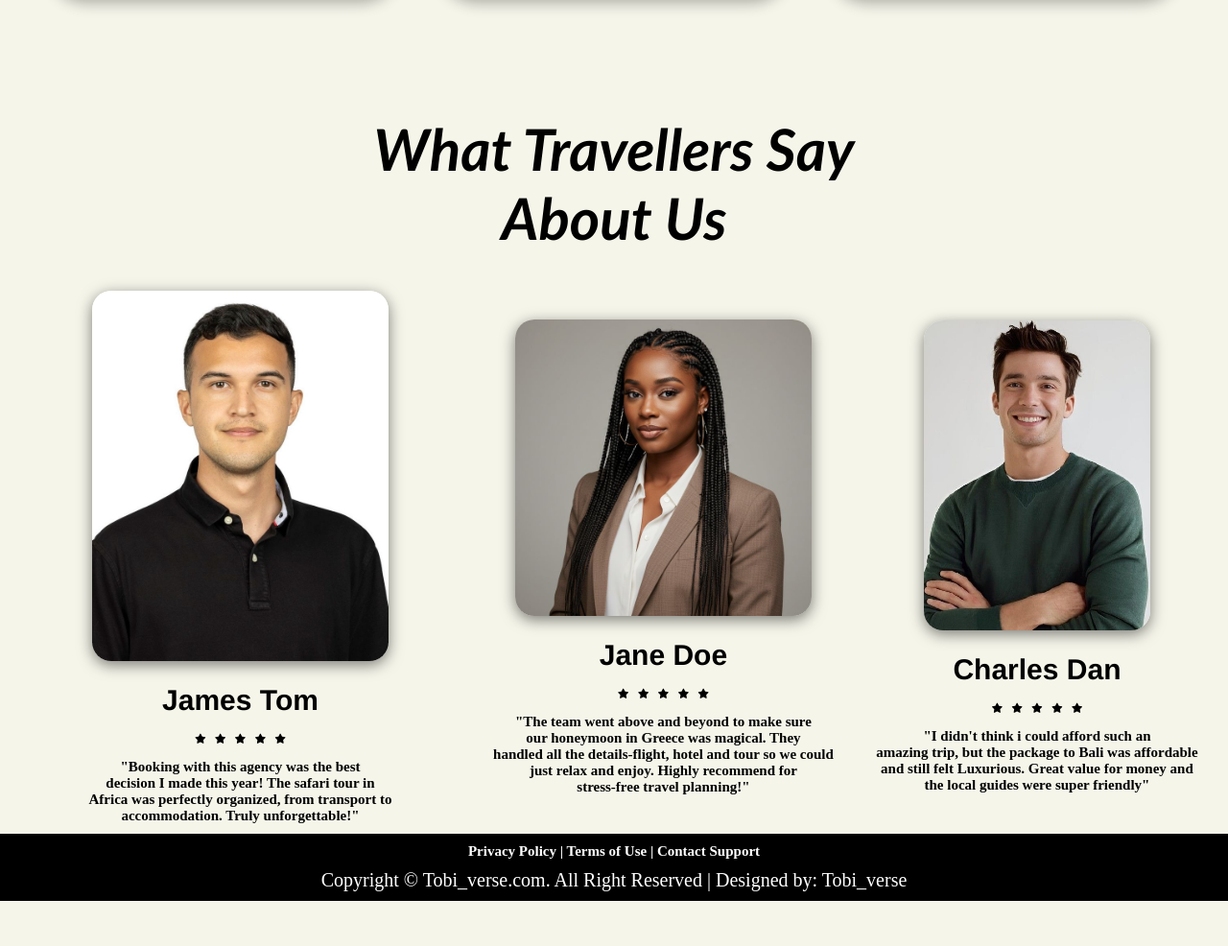
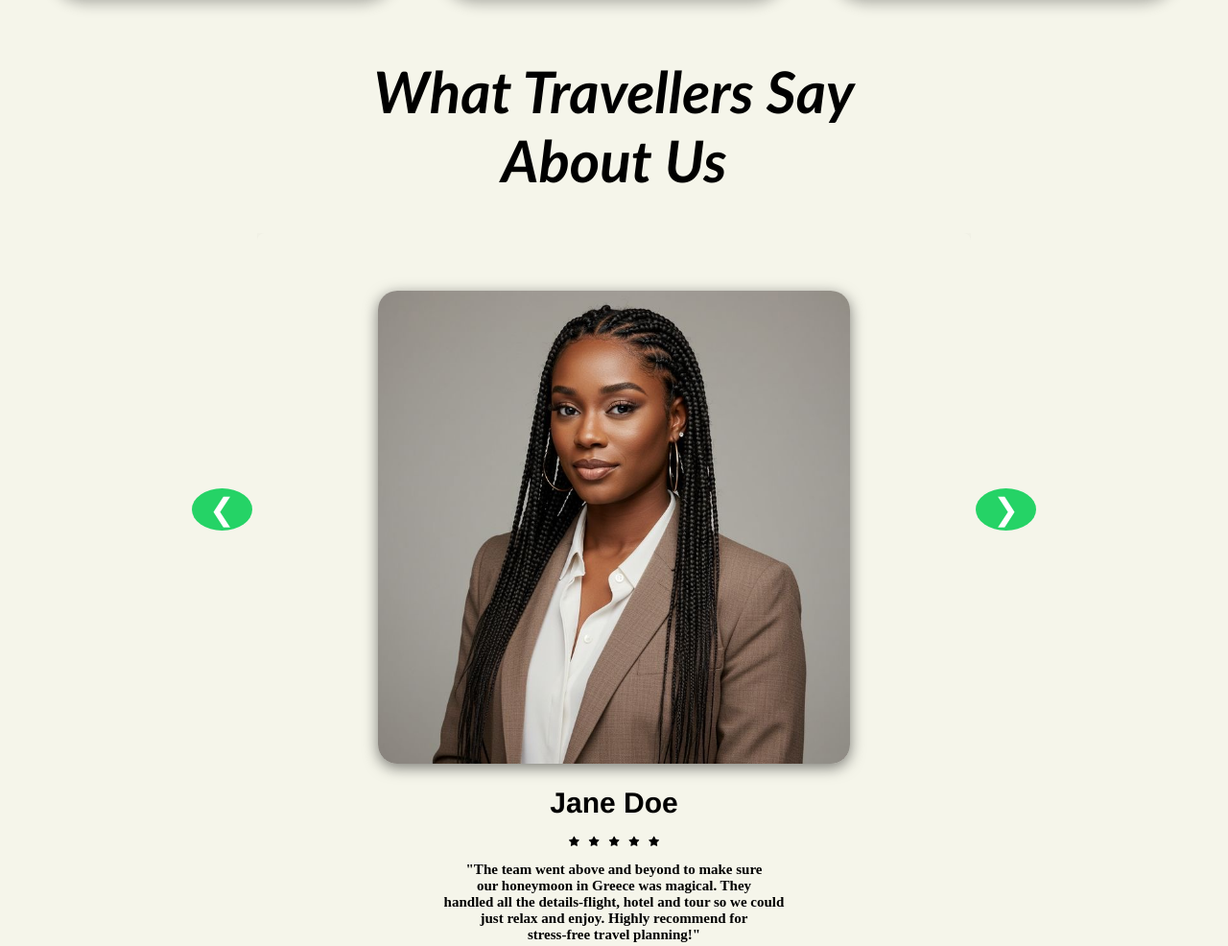
Before and after one commit to Tobiverse-18/Tobi-travels, a plain HTML site: page index.html in a window 1280 px wide. Shown: the part 4411-5397 px from the top of the page at 96% size. Before the commit the page ends 5350 px from the top, so only its background shows below. Drawn offline with nearby package versions, Linux system fonts and the light colour scheme; some icons are missing; a web font is replaced by a local one.

Commit message:
Updated my code

```diff
--- a/index.html
+++ b/index.html
@@ -307,12 +307,12 @@
 
     <!-- testimony -->
 
-    <section id="about" class="sec5">
+    <section id="testimonials" class="sec5">
 
         <h1 class="animate-flip-top">What Travellers Say <br> About Us</h1>
-        <div class="testimony">
+        <div class="testimonial-container">
 
-             <div class="test">
+             <div class="testimonial active">
                 <img src="images/Stu1.JPG" alt="">
 
                 <h2> James Tom <br>
@@ -327,7 +327,7 @@
 
             </div>
 
-             <div class="test">
+             <div class="testimonial">
                 <img src="images/Stu2.JPG" alt="">
 
                 <h2> Jane Doe <br>
@@ -342,7 +342,7 @@
 
             </div>
 
-            <div class="test">
+            <div class="testimonial">
                 <img src="images/Stu3.JPG" alt="">
 
                 <h2> Charles Dan <br>
@@ -356,6 +356,10 @@
                 <h3>"I didn't think i could afford such an <br>amazing trip, but the package to Bali was affordable <br> and still felt Luxurious. Great value for money and the  local guides were super friendly"</h3>
             </div>
         </div>
+
+        <button class="prev">❮</button>
+        <button class="next">❯</button>
+
     </section>
 
     <!-- footer  -->
--- a/script.js
+++ b/script.js
@@ -124,3 +124,36 @@ function type() {
 }
 
 document.addEventListener("DOMContentLoaded", type);
+
+// testimony slide
+
+const testimonials = document.querySelectorAll(".testimonial");
+const prevBtn = document.querySelector(".prev");
+const nextBtn = document.querySelector(".next");
+
+let current = 0;
+
+function showTestimonial(index) {
+  testimonials.forEach((t, i) => {
+    t.classList.remove("active");
+    if (i === index) {
+      t.classList.add("active");
+    }
+  });
+}
+
+nextBtn.addEventListener("click", () => {
+  current = (current + 1) % testimonials.length;
+  showTestimonial(current);
+});
+
+prevBtn.addEventListener("click", () => {
+  current = (current - 1 + testimonials.length) % testimonials.length;
+  showTestimonial(current);
+});
+
+// Optional: Auto-slide every 5 seconds
+setInterval(() => {
+  current = (current + 1) % testimonials.length;
+  showTestimonial(current);
+}, 5000);
--- a/style.css
+++ b/style.css
@@ -784,12 +784,67 @@ body.dark-mode .sec4  .special2 h4{
 
 /* testimony secion  */
 
-.sec5 {
+#testimonials{
+    text-align: center;
+    padding: 50px 20px;
+    /* background: #f9f9f9; */
+    position: relative;
+
+}
+
+.testimonial-container{
+    max-width: 60%;
+    margin: 0 auto;
+    position: relative;
+    overflow: hidden;
+    margin-top: 40px;
+}
+
+.testimonial{
+    display: none;
+    padding: 20px;
+    /* background: #fff; */
+    border-radius: 8px;
+    box-shadow: 0 4px 15px rgba(0, 0, 0, 0.1);
+}
+
+.testimonial.active {
+    display: block;
+    animation: fade 0.8s;
+}
+
+@keyframes fade {
+  from {opacity: 0;}
+  to {opacity: 1;}
+}
+
+#testimonials button {
+  position: absolute;
+  top: 50%;
+  transform: translateY(-50%);
+  background: #25d366;
+  color: #fff;
+  border: none;
+  font-size: 2rem;
+  padding: 3px 18px;
+  border-radius: 50%;
+  cursor: pointer;
+  transition: background 0.3s;
+}
+
+#testimonials button:hover {
+  background: #1ebe57;
+}
+
+.prev { left: 200px; }
+.next { right: 200px; }
+
+/* .sec5 {
     padding: 10px 30px;
     margin-top: 100px;
     align-items: center;
     text-align: center;
-}
+} */
 
 .sec5 h1{
     font-size: 60px;
@@ -1018,7 +1073,10 @@ body.light-mode #backToTop svg {
         font-size: 15px;
         margin-bottom: 30px;
         margin-bottom: -5px;
-        /* color: red;   */
+        text-shadow: -1px -1px 0 black,
+        1px -1px 0 black,
+        -1px 1px 0 black,
+        1px 1px 0 black;
     }
 
     .sec1 button {
@@ -1170,9 +1228,31 @@ body.light-mode #backToTop svg {
         font-size: 30px;
     }
 
-    .sec5 .testimony{
+    /* .sec5 .testimony{
         flex-direction: column;
-    }
+    } */
+
+
+#testimonials button {
+  position: absolute;
+  top: 50%;
+  transform: translateY(-50%);
+  background: #25d366;
+  color: #fff;
+  border: none;
+  font-size: 2rem;
+  padding: 3px 18px;
+  border-radius: 50%;
+  cursor: pointer;
+  transition: background 0.3s;
+}
+
+#testimonials button:hover {
+  background: #1ebe57;
+}
+
+.prev { left: 20px; }
+.next { right: 20px; }
 
     .sec5 h2{
         font-size: 20px;
```
